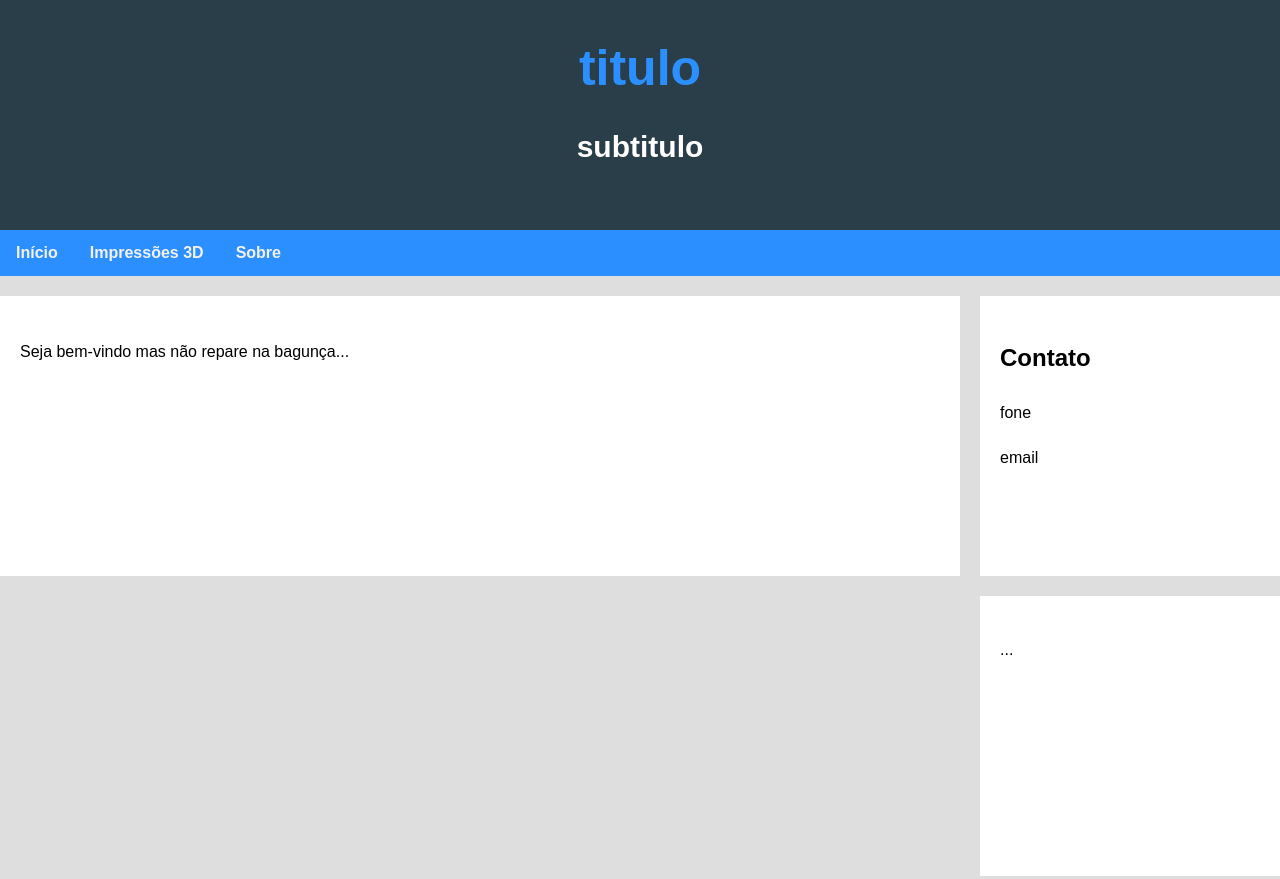
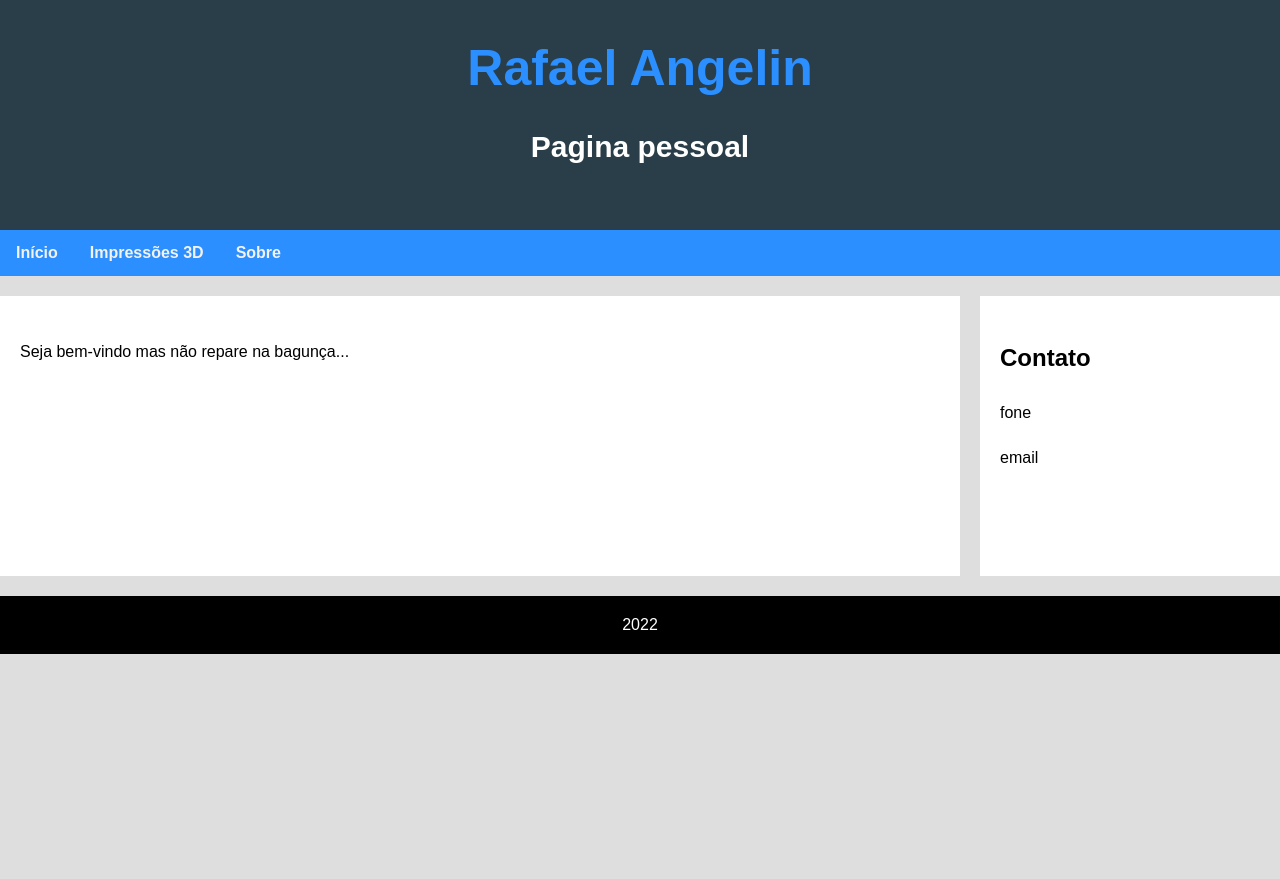
Before and after one commit to RafaAngelin/pessoalpage, a plain HTML site: page index.html in a window 1280 px wide. Shown: the top 879 px of the page. After the commit the page ends 800 px from the top, so only its background shows below. Drawn offline with Linux system fonts and the light colour scheme.

Commit message:
Update index.html

```diff
--- a/index.html
+++ b/index.html
@@ -4,7 +4,7 @@
     <meta charset="utf-8" />
     <meta http-equiv="X-UA-Compatible" content="IE=edge" />
     <meta name="viewport" content="width=device-width, initial-scale=1" />
-    <title>titulo</title>
+    <title>Rafael Angelin</title>
 
     <link rel="stylesheet" type="text/css" href="style.css" />
   </head>
@@ -12,8 +12,8 @@
   <body>
     <header>
       <p />
-      <h1>titulo</h1>
-      <h2>subtitulo</h2>
+      <h1>Rafael Angelin</h1>
+      <h2>Pagina pessoal</h2>
       <br />
       <br />
     </header>
@@ -39,10 +39,7 @@
           <p>fone</p>
           <p>email</p>
         </div>
-        <div class="card">
-          <h2></h2>
-          <p>...</p>
-        </div>
+
       </div>
     </div>
     <footer>
```
